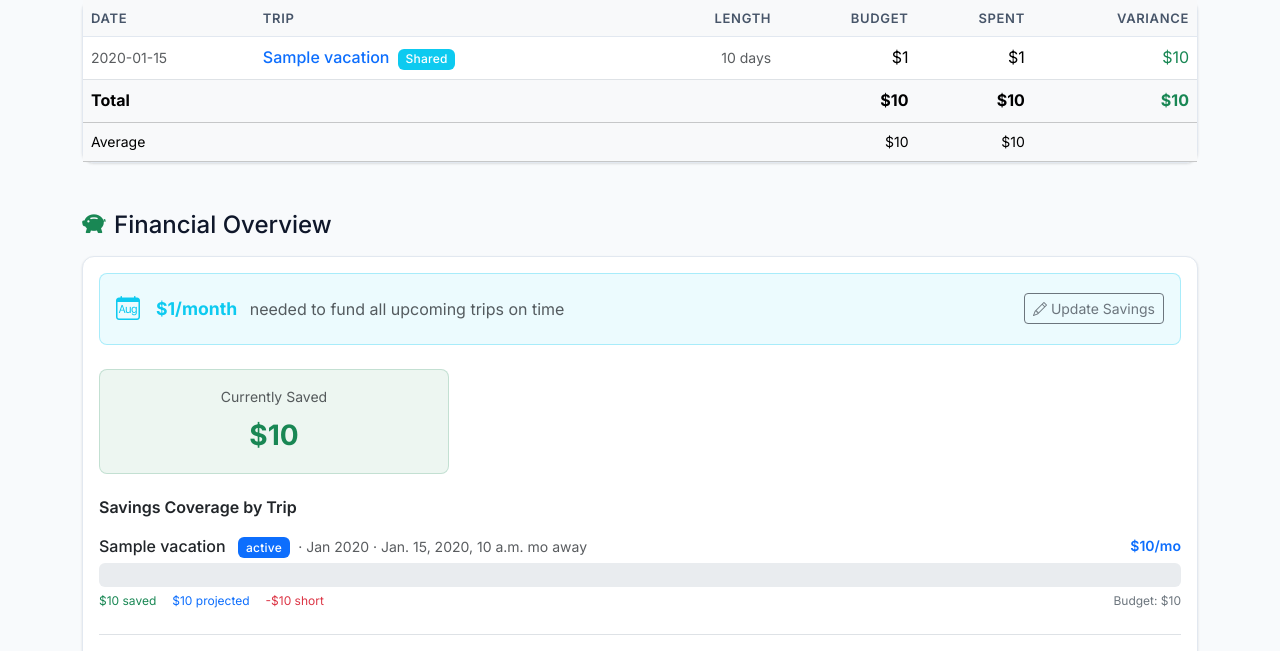
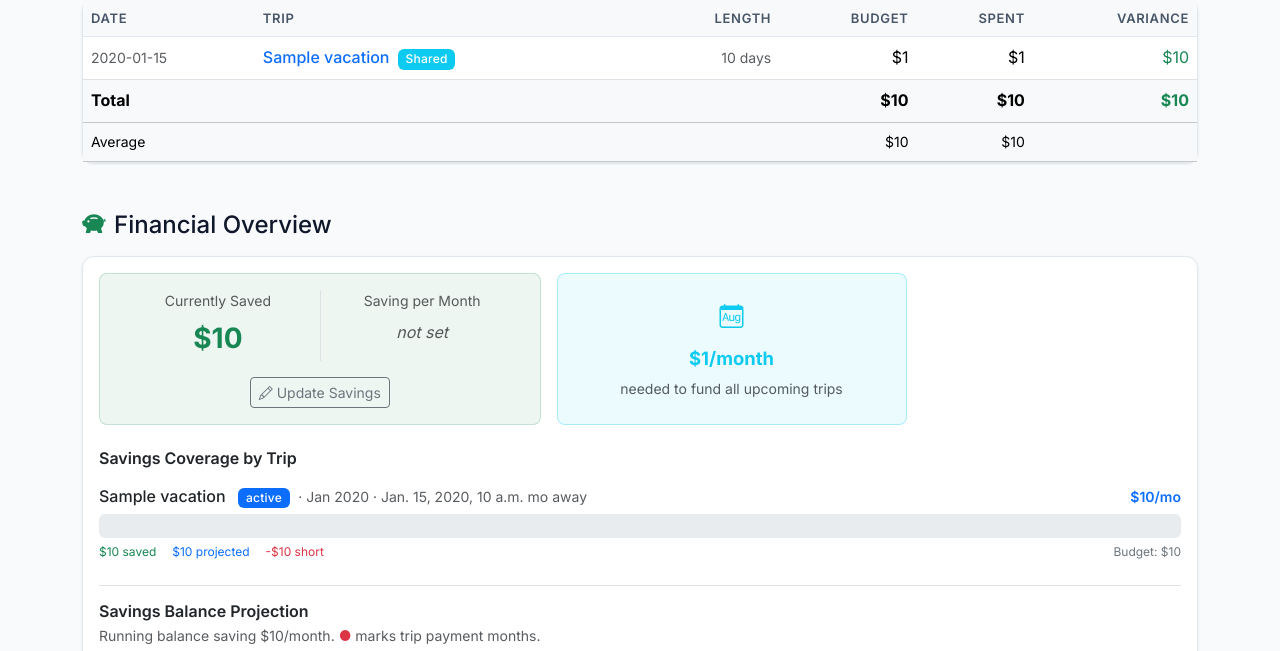
Before and after one commit to jaysuzi5/vacation-planner, a Django app: template templates/planner/dashboard.html in a window 1280 px wide. Shown: the part 822-1473 px from the top of the page. Run offline with Django 5.2, Linux system fonts and the light colour scheme; tables that the repository leaves empty hold one stand-in row (values such as "Sample post"); the template is opened without the code that fills it: values that come from a table or form of the project are taken from there, most other values are stand-ins (such as "Sample title", 1, 10 or a date in 2020).

Commit message:
refactor: consolidate financial overview cards
- Card 1 (green): Currently Saved + Saving per Month side by side,
  Update Savings button spanning both columns below values
- Card 2 (cyan): Needed per Month to fund all trips (no button)
- Card 3: Difference — uses integer-rounded value so $0/mo shows
  correctly instead of -$0/mo when difference is a small negative

Removes redundant Needed per Month stat card and top banner.

Co-Authored-By: Claude Sonnet 4.6 <noreply@anthropic.com>

```diff
--- a/planner/views.py
+++ b/planner/views.py
@@ -177,7 +177,11 @@ class DashboardView(LoginRequiredMixin, ListView):
         ctx['monthly_contribution_set'] = monthly_contribution is not None
 
         if monthly_contribution is not None:
-            ctx['monthly_difference'] = monthly_contribution - total_monthly_needed
+            diff = monthly_contribution - total_monthly_needed
+            diff_int = round(float(diff))
+            ctx['monthly_difference'] = diff
+            ctx['monthly_difference_int'] = diff_int
+            ctx['monthly_difference_abs'] = abs(diff_int)
 
             # Per-row three-way coverage: green (saved), blue (projected), red (shortage)
             actual_pool_f = float(saved_amount)
--- a/templates/planner/dashboard.html
+++ b/templates/planner/dashboard.html
@@ -188,83 +188,73 @@
   <div class="card mb-5">
     <div class="card-body">
 
-      <!-- Monthly target banner -->
       {% if financial_rows %}
-        {% if total_monthly_needed %}
-        <div class="d-flex align-items-center gap-3 p-3 rounded-3 mb-4" style="background:rgba(13,202,240,.08); border:1px solid rgba(13,202,240,.3);">
-          <i class="bi bi-calendar-month fs-4" style="color:#0dcaf0;"></i>
-          <div class="flex-grow-1">
-            <span class="fw-bold" style="color:#0dcaf0; font-size:1.1rem;">${{ total_monthly_needed|floatformat:0 }}/month</span>
-            <span class="text-muted ms-2">needed to fund all upcoming trips on time</span>
-          </div>
-          <button class="btn btn-sm btn-outline-secondary flex-shrink-0" data-bs-toggle="modal" data-bs-target="#savingsModal">
-            <i class="bi bi-pencil me-1"></i>Update Savings
-          </button>
-        </div>
-        {% else %}
-        <div class="d-flex align-items-center gap-3 p-3 rounded-3 mb-4" style="background:rgba(25,135,84,.08); border:1px solid rgba(25,135,84,.2);">
-          <i class="bi bi-check-circle-fill fs-4 text-success"></i>
-          <div class="flex-grow-1">
-            <span class="fw-bold text-success">All upcoming trips fully funded!</span>
-            <span class="text-muted ms-2">Your savings cover everything.</span>
-          </div>
-          <button class="btn btn-sm btn-outline-secondary flex-shrink-0" data-bs-toggle="modal" data-bs-target="#savingsModal">
-            <i class="bi bi-pencil me-1"></i>Update Savings
-          </button>
-        </div>
-        {% endif %}
+        <!-- Stats cards row -->
+        <div class="row g-3 mb-4">
 
-        <!-- Stats row -->
-        {% if monthly_contribution_set %}
-        <div class="row g-3 mb-4">
-          <div class="col-sm-3">
-            <div class="p-3 rounded-3 text-center" style="background:rgba(25,135,84,.08); border:1px solid rgba(25,135,84,.2);">
-              <div class="small text-muted mb-1">Currently Saved</div>
-              <div class="fs-3 fw-bold text-success">${{ savings_amount|floatformat:0 }}</div>
-              {% if savings_leftover > 0 %}
-              <div class="small text-success mt-1"><i class="bi bi-check-circle-fill me-1"></i>${{ savings_leftover|floatformat:0 }} beyond all trips</div>
-              {% endif %}
+          <!-- Card 1: Currently Saved + Saving per Month -->
+          <div class="col-sm-5">
+            <div class="p-3 rounded-3 h-100 d-flex flex-column" style="background:rgba(25,135,84,.08); border:1px solid rgba(25,135,84,.2);">
+              <div class="row g-0 text-center mb-3">
+                <div class="col-6">
+                  <div class="small text-muted mb-1">Currently Saved</div>
+                  <div class="fs-3 fw-bold text-success">${{ savings_amount|floatformat:0 }}</div>
+                  {% if savings_leftover > 0 %}
+                  <div class="small text-success mt-1"><i class="bi bi-check-circle-fill me-1"></i>${{ savings_leftover|floatformat:0 }} beyond trips</div>
+                  {% endif %}
+                </div>
+                <div class="col-6 border-start">
+                  <div class="small text-muted mb-1">Saving per Month</div>
+                  {% if monthly_contribution_set %}
+                  <div class="fs-4 fw-bold text-success">${{ monthly_contribution|floatformat:0 }}/mo</div>
+                  {% else %}
+                  <div class="fs-6 text-muted fst-italic mt-2">not set</div>
+                  {% endif %}
+                </div>
+              </div>
+              <div class="mt-auto text-center">
+                <button class="btn btn-sm btn-outline-secondary" data-bs-toggle="modal" data-bs-target="#savingsModal">
+                  <i class="bi bi-pencil me-1"></i>Update Savings
+                </button>
+              </div>
             </div>
           </div>
-          <div class="col-sm-3">
-            <div class="p-3 rounded-3 text-center bg-body-tertiary border">
-              <div class="small text-muted mb-1">Saving per Month</div>
-              <div class="fs-4 fw-bold">${{ monthly_contribution|floatformat:0 }}/mo</div>
-            </div>
-          </div>
-          <div class="col-sm-3">
-            <div class="p-3 rounded-3 text-center bg-body-tertiary border">
-              <div class="small text-muted mb-1">Needed per Month</div>
-              <div class="fs-4 fw-bold">${{ total_monthly_needed|floatformat:0 }}/mo</div>
-            </div>
-          </div>
-          <div class="col-sm-3">
-            {% if monthly_difference >= 0 %}
-            <div class="p-3 rounded-3 text-center" style="background:rgba(25,135,84,.08); border:1px solid rgba(25,135,84,.2);">
-              <div class="small text-muted mb-1">Difference</div>
-              <div class="fs-4 fw-bold text-success">+${{ monthly_difference|floatformat:0 }}/mo</div>
+
+          <!-- Card 2: Needed per Month (or All Funded) -->
+          <div class="col-sm-4">
+            {% if total_monthly_needed %}
+            <div class="p-3 rounded-3 h-100 text-center d-flex flex-column justify-content-center" style="background:rgba(13,202,240,.08); border:1px solid rgba(13,202,240,.3);">
+              <i class="bi bi-calendar-month fs-4 mb-2" style="color:#0dcaf0;"></i>
+              <div class="fw-bold" style="color:#0dcaf0; font-size:1.15rem;">${{ total_monthly_needed|floatformat:0 }}/month</div>
+              <div class="small text-muted mt-1">needed to fund all upcoming trips</div>
             </div>
             {% else %}
-            <div class="p-3 rounded-3 text-center" style="background:rgba(220,53,69,.08); border:1px solid rgba(220,53,69,.2);">
-              <div class="small text-muted mb-1">Difference</div>
-              <div class="fs-4 fw-bold text-danger">-${{ monthly_difference|floatformat:0|slice:"1:" }}/mo</div>
+            <div class="p-3 rounded-3 h-100 text-center d-flex flex-column justify-content-center" style="background:rgba(25,135,84,.08); border:1px solid rgba(25,135,84,.2);">
+              <i class="bi bi-check-circle-fill fs-4 text-success mb-2"></i>
+              <div class="fw-bold text-success">All trips fully funded!</div>
+              <div class="small text-muted mt-1">Your savings cover everything.</div>
             </div>
             {% endif %}
           </div>
+
+          <!-- Card 3: Difference -->
+          {% if monthly_contribution_set %}
+          <div class="col-sm-3">
+            {% if monthly_difference_int >= 0 %}
+            <div class="p-3 rounded-3 text-center h-100 d-flex flex-column justify-content-center" style="background:rgba(25,135,84,.08); border:1px solid rgba(25,135,84,.2);">
+              <div class="small text-muted mb-1">Difference</div>
+              <div class="fs-4 fw-bold text-success">+${{ monthly_difference_int }}/mo</div>
+            </div>
+            {% else %}
+            <div class="p-3 rounded-3 text-center h-100 d-flex flex-column justify-content-center" style="background:rgba(220,53,69,.08); border:1px solid rgba(220,53,69,.2);">
+              <div class="small text-muted mb-1">Difference</div>
+              <div class="fs-4 fw-bold text-danger">-${{ monthly_difference_abs }}/mo</div>
+            </div>
+            {% endif %}
+          </div>
+          {% endif %}
+
         </div>
-        {% else %}
-        <div class="row g-3 mb-4">
-          <div class="col-sm-4">
-            <div class="p-3 rounded-3 text-center" style="background:rgba(25,135,84,.08); border:1px solid rgba(25,135,84,.2);">
-              <div class="small text-muted mb-1">Currently Saved</div>
-              <div class="fs-3 fw-bold text-success">${{ savings_amount|floatformat:0 }}</div>
-              {% if savings_leftover > 0 %}
-              <div class="small text-success mt-1"><i class="bi bi-check-circle-fill me-1"></i>${{ savings_leftover|floatformat:0 }} beyond all trips</div>
-              {% endif %}
-            </div>
-          </div>
-        </div>
-        {% endif %}
 
         <!-- Per-trip coverage bars -->
         <h6 class="fw-semibold mb-3">Savings Coverage by Trip</h6>
```
